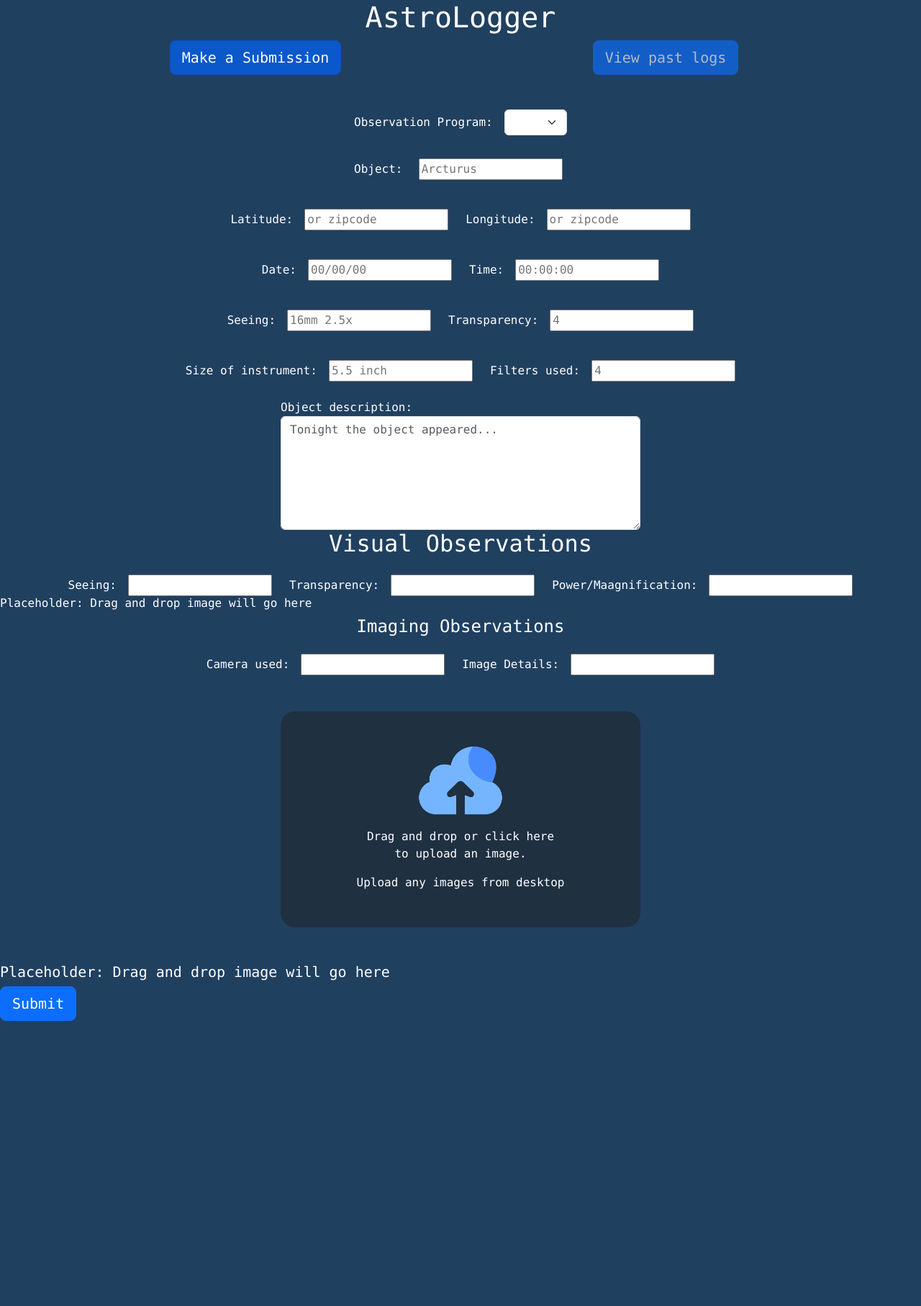
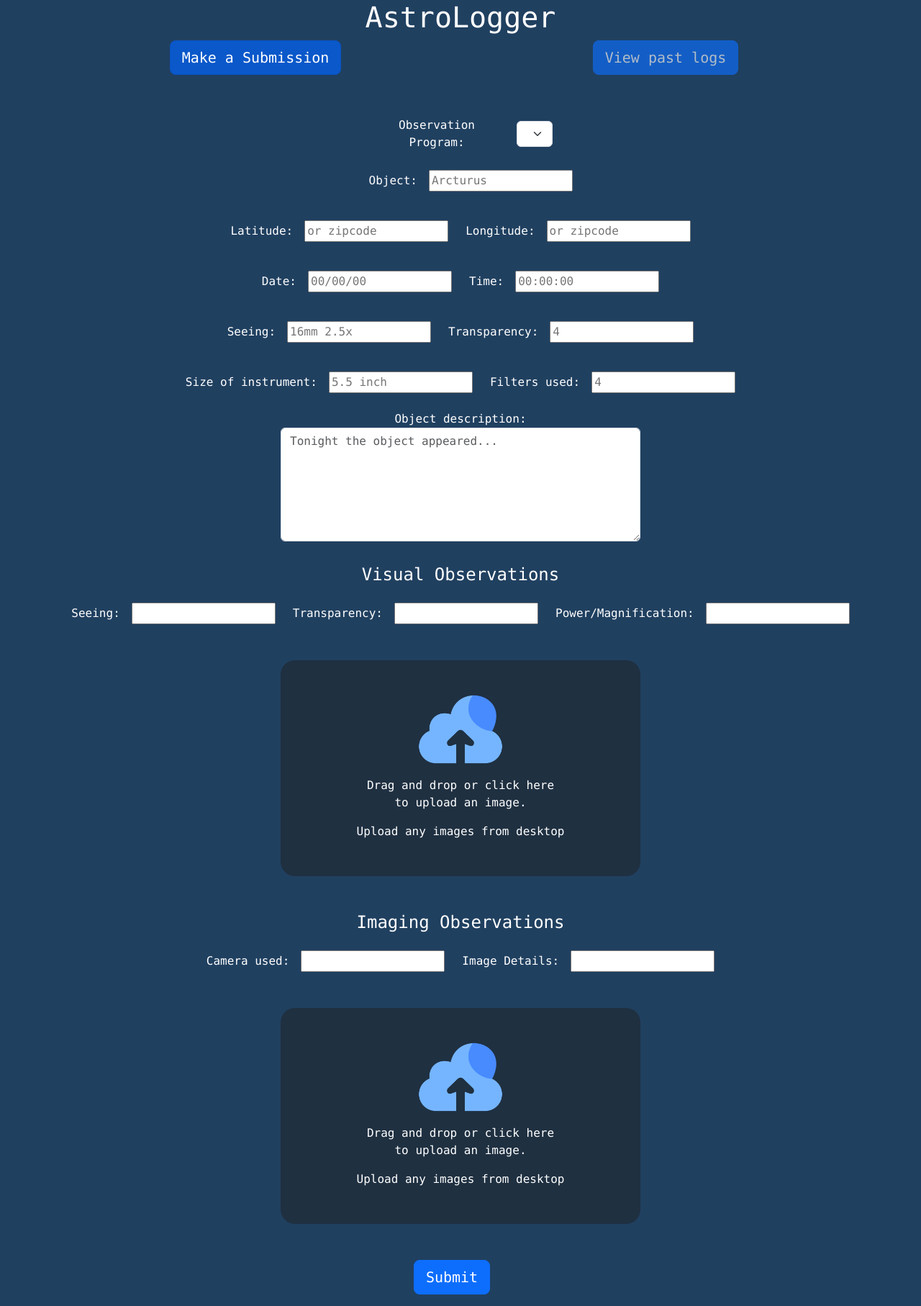
Before and after one commit to rdallim2/AstroLogger, a Flask app: page / in a window 1280 px wide. Shown: the whole page at 72% size. Before the commit the page ends 1418 px from the top, so only its background shows below. Run offline with Flask 3, Linux system fonts and the light colour scheme.

Commit message:
done some rearranging

```diff
--- a/main/app.py
+++ b/main/app.py
@@ -10,8 +10,6 @@ def makeZipDict(filename):
         for line in file:
             parts = line.strip().split(',')
             key = parts[0]
-            print("Latitude:", parts[1].strip())  # Debugging line
-            print("Longitude:", parts[2].strip())  # Debugging line
             value = (float(parts[1].strip()), float(parts[2].strip()))  # Latitude and Longitude
             zipDict[key] = value
 
@@ -23,6 +21,13 @@ makeZipDict(filename)
 def index():
     print("Index route was accessed.")
     return render_template('index.html')
+
+#@app.route('/login')
+#def login():
+
+#def createAccount():
+
+
 
 @app.route('/ziptocoords', methods=['POST'])
 def ziptocoords():
--- /dev/null
+++ b/main/static/css/styles.css
@@ -0,0 +1,66 @@
+body {
+    font-family: 'Consolas', monospace;
+    background-color: #204060;
+    color: white;
+}
+
+h1 {
+    color: white;
+}
+
+.form-inline {
+    margin-top: 1rem;
+    display: flex;
+    align-items: center; /* Align items vertically centered */
+    gap: 1rem; /* Space between the label and select */
+}
+
+.form-select {
+    padding-bottom: .25rem; /* Padding below the select element */
+    margin-top: 2rem; /* where text sits in comparison to dropdown */
+    margin-bottom: 1rem;
+    flex: 1;
+}
+
+.form-control {
+    width: 100%;
+}
+
+.textarea-container {
+    max-width: 500px; /* Set a maximum width for the textarea container */
+    margin: 0 auto; /* Center the container horizontally */
+    padding-bottom: 2rem;
+}
+
+.imgUpload {
+    width: 100%;
+    min-height: 50vh;
+    display: flex;
+    align-items: center;
+    justify-content: center;
+}
+
+#drop-area {
+    width: 500px;
+    height: 300px;
+    padding: 30px;
+    background: #1f3041;
+    text-align: center;
+    border-radius: 20px;
+}
+
+#img-view {
+    width: 100%;
+    height: 100%;
+    background-position: center;
+    background-size: cover;
+}
+
+#img-view img {
+    width: 30%;
+    height: auto;
+}
+
+.btn.btn-primary.btn-lg {
+    margin-bottom: 1rem;
+}
--- /dev/null
+++ b/main/templates/base.html
@@ -0,0 +1,28 @@
+<!DOCTYPE html>
+  <html lang="en">
+    <head>
+      <script src="https://code.jquery.com/jquery-3.6.0.min.js"></script>
+      <meta charset="utf-8">
+      <meta name="viewport" content="width=device-width, initial-scale=1">
+      <link href="https://cdn.jsdelivr.net/npm/bootstrap@5.3.3/dist/css/bootstrap.min.css" rel="stylesheet" integrity="sha384-QWTKZyjpPEjISv5WaRU9OFeRpok6YctnYmDr5pNlyT2bRjXh0JMhjY6hW+ALEwIH" crossorigin="anonymous">
+      <link rel="stylesheet" href="/static/css/styles.css">
+      <title>AstroLogger</title>
+    </head>
+
+    <body>
+        <div class="container text-center">
+            <h1>AstroLogger</h1>
+            <div class="row">
+              <div class="col">
+                <button type="button" class="btn btn-primary btn-lg active"  >Make a Submission</button>
+              </div>
+              <div class="col">
+                <button type="button" class="btn btn-primary btn-lg disabled">View past logs   </button>
+            </div>
+          </div>
+        {% block content %}
+            {# template inserted here #}
+        {% endblock %}
+
+    </body>
+    </html>
--- a/main/templates/index.html
+++ b/main/templates/index.html
@@ -1,86 +1,6 @@
-<!DOCTYPE html>
-  <html lang="en">
-    <head>
-      <script src="https://code.jquery.com/jquery-3.6.0.min.js"></script>
-      <meta charset="utf-8">
-      <meta name="viewport" content="width=device-width, initial-scale=1">
-      <link href="https://cdn.jsdelivr.net/npm/bootstrap@5.3.3/dist/css/bootstrap.min.css" rel="stylesheet" integrity="sha384-QWTKZyjpPEjISv5WaRU9OFeRpok6YctnYmDr5pNlyT2bRjXh0JMhjY6hW+ALEwIH" crossorigin="anonymous">
-      <title>AstroLogger</title>
-    </head>
-  <style>
-      body {
-            font-family: 'Consolas', monospace;
-            background-color : #204060;
-            color: white;
-        }
-      h1 {
-        color: white;
-      }
-      .form-inline {
-            margin-top: 1rem;
-            display: flex;
-            align-items: center; /* Align items vertically centered */
-            gap: 1rem; /* Space between the label and select */
-      }
-      .form-select {
-          padding-bottom: .25rem; /* Padding below the select element */
-          margin-top: 2rem; /* where text sits in comparison to dropdown */
-          margin-bottom: 1rem;
-          flex: 1;
-      }
-      .form-control {
-        width: 100%;
-      }
-      .textarea-container {
-            max-width: 500px; /* Set a maximum width for the textarea container */
-            margin: 0 auto; /* Center the container horizontally */
-        }
+{% extends "base.html" %}
 
-      .imgUpload{
-        width: 100%;
-        min-height: 50vh;
-        display: flex;
-        align-items: center;
-        justify-content: center;
-      }
-      #drop-area{
-        width: 500px;
-        height: 300px;
-        padding: 30px;
-        background: #1f3041;
-        text-align: center;
-        border-radius: 20px;
-      }
-      #img-view{
-        width: 100%;
-        height: 100%;
-        background-position: center;
-        background-size: cover;
-      }
-      #img-view img {
-        width: 30%;
-        height: auto;
-      }
-
-
-  </style>
-
-  <body>
-    <div class="container text-center">
-      <h1>AstroLogger</h1>
-      <div class="row">
-        <div class="container">
-          <div class="row">
-            <div class="col">
-              <button type="button" class="btn btn-primary btn-lg active"  >Make a Submission</button>
-            </div>
-            <div class="col">
-              <button type="button" class="btn btn-primary btn-lg disabled">View past logs   </button>
-            </div>
-          </div>
-        </div>
-      </div>
-    </div>
+{% block content %}
 
     <div class="container-fluid">
       <div class="row">
@@ -189,7 +109,7 @@
   </div>
 
   <div class="container text-center">
-    <h2>Visual Observations</h2>
+    <h4>Visual Observations</h4>
     <div class="row justify-content-center">
       <div class="col-auto">
         <div class="form-inline">
@@ -205,14 +125,23 @@
       </div>
       <div class="col-auto">
         <div class="form-inline">
-          <label for="inlineFormPower" class="mr-2">Power/Maagnification:</label>
+          <label for="inlineFormPower" class="mr-2">Power/Magnification:</label>
           <input type="text" class="mx-auto" id="inlineFormPower" placeholder="" style="width: 200px;">
         </div>
       </div>
     </div>
   </div>
 
-  <h6> Placeholder: Drag and drop image will go here</h6>
+  <div class="imgUpload">
+    <label for="input-file" id="drop-area">
+      <input type="file" accept="image/*" id="input-file" hidden>
+        <div id="img-view">
+          <img src="upload.png">
+          <p>Drag and drop or click here<br> to upload an image.</p>
+          <span>Upload any images from desktop</span>
+        </div>
+    </label>
+  </div>
 
   <div class="container text-center">
     <h4>Imaging Observations</h4>
@@ -243,9 +172,15 @@
     </label>
   </div>
 
-  <h5> Placeholder: Drag and drop image will go here</h5>
+  <div class="container">
+    <div class="row justify-content-center align-self-center w-100">
+      <div class="col">
+        <button type="button" class="btn btn-primary btn-lg">Submit</button>
+      </div>
+    </div>
+  </div>
 
-  <button type="button" class="btn btn-primary btn-lg">Submit</button>
+  {% endblock %}
 
 
     <script type="text/javascript">
```
Also changed, not shown: main/templates/styles.css (deleted), 1 other file.
